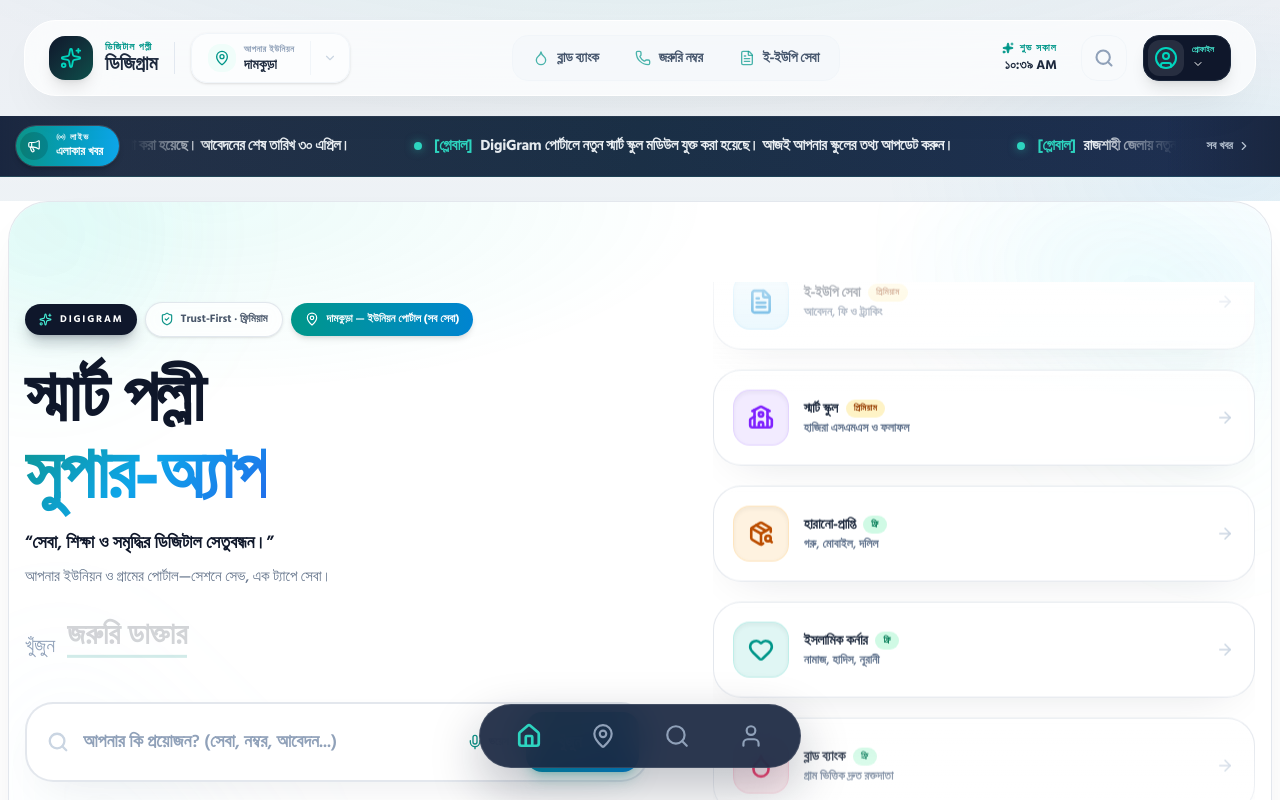
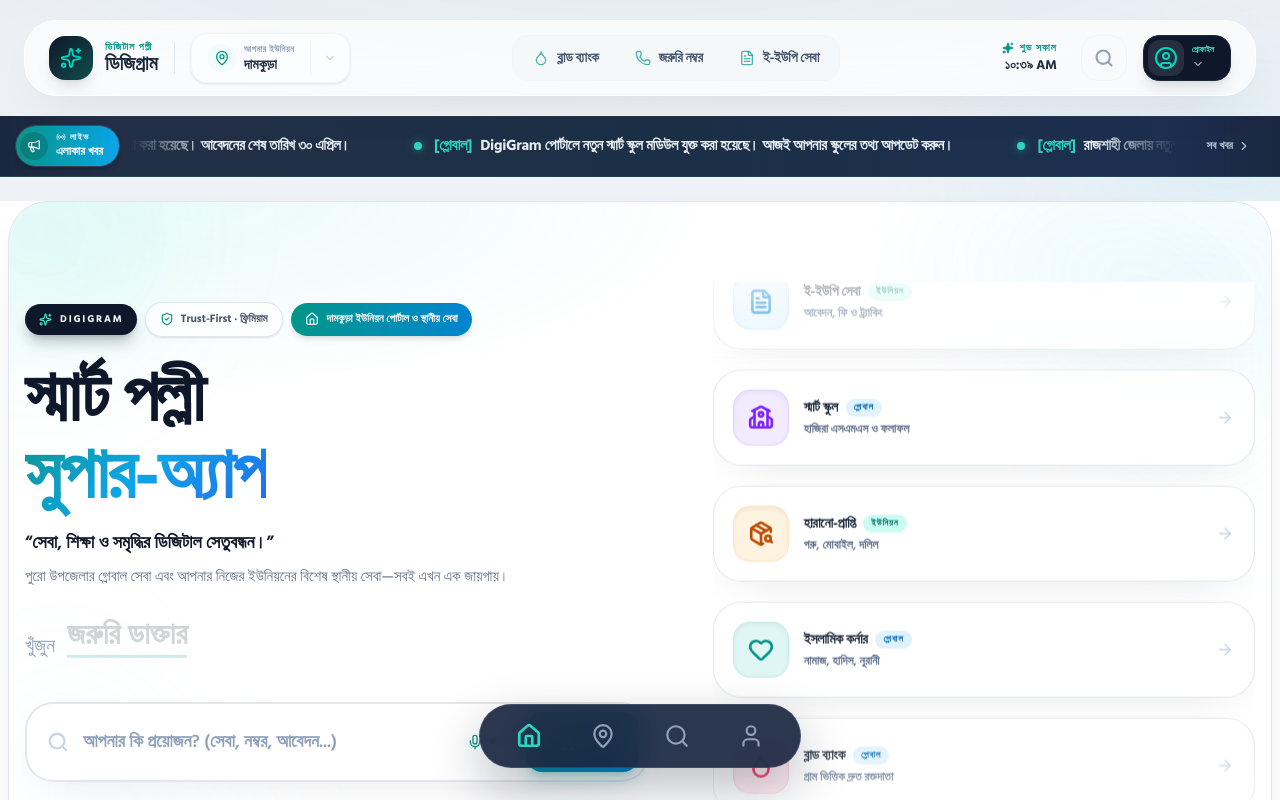
Before and after one commit to raihancsegit/DigiGram, a Next.js app: page / in a window 1280 px wide. Shown: the top 800 px of the page. Built offline with nearby package versions, Linux system fonts and the light colour scheme.

Commit message:
updated code

```diff
--- a/components/sections/home/HomeHeroSection.js
+++ b/components/sections/home/HomeHeroSection.js
@@ -1,13 +1,15 @@
 "use client"
 import { useState, useEffect } from 'react';
 import Link from 'next/link';
-import { useSelector } from 'react-redux';
+import { useSelector, useDispatch } from 'react-redux';
 import { motion, AnimatePresence } from 'framer-motion';
-import { Search, Sparkles, Send, ArrowRight, Mic, ShieldCheck, MapPin } from 'lucide-react';
+import { Search, Sparkles, Send, ArrowRight, Mic, ShieldCheck, MapPin, Globe, Home } from 'lucide-react';
 import { FEATURED_FOR_HERO } from '@/lib/constants/serviceCategories';
 import { paths } from '@/lib/constants/paths';
+import { openModal } from '@/lib/store/features/locationSlice';
 
 export default function HomeHeroSection() {
+    const dispatch = useDispatch();
     const { selected } = useSelector((s) => s.location);
     const words = ["ব্লাড ডোনার", "জরুরি ডাক্তার", "ইউনিয়ন সেবা", "স্মার্ট স্কুল", "কৃষি তথ্য"];
     const [index, setIndex] = useState(0);
@@ -49,12 +51,20 @@
                                 {selected.unionSlug ? (
                                     <Link
                                         href={paths.unionPortal(selected.unionSlug)}
-                                        className="inline-flex items-center gap-2 px-3.5 py-2 rounded-full bg-gradient-to-r from-teal-600 to-sky-600 text-white text-[11px] font-extrabold shadow-md hover:brightness-105 transition-all w-full sm:w-auto justify-center"
+                                        className="inline-flex items-center gap-2 px-3.5 py-2 rounded-full bg-gradient-to-r from-teal-600 to-sky-600 text-white text-[11px] font-extrabold shadow-md hover:brightness-105 transition-all w-full sm:w-auto mt-2 sm:mt-0 justify-center"
+                                    >
+                                        <Home size={14} className="shrink-0" />
+                                        {selected.union} ইউনিয়ন পোর্টাল ও স্থানীয় সেবা
+                                    </Link>
+                                ) : (
+                                    <button
+                                        onClick={() => dispatch(openModal())}
+                                        className="inline-flex items-center gap-2 px-3.5 py-2 rounded-full bg-teal-600 text-white text-[11px] font-extrabold shadow-md hover:bg-teal-700 transition-all w-full sm:w-auto mt-2 sm:mt-0 justify-center animate-bounce-slow"
                                     >
                                         <MapPin size={14} className="shrink-0" />
-                                        {selected.union} — ইউনিয়ন পোর্টাল (সব সেবা)
-                                    </Link>
-                                ) : null}
+                                        আপনার ইউনিয়ন সিলেক্ট করুন
+                                    </button>
+                                )}
                             </motion.div>
 
                             <h1 className="text-4xl sm:text-5xl md:text-6xl lg:text-7xl font-extrabold text-[color:var(--dg-ink)] leading-[1.08] tracking-tight mb-3">
@@ -65,7 +75,8 @@
                             <p className="text-base sm:text-lg text-[color:var(--dg-ink-muted)] font-semibold max-w-xl mx-auto lg:mx-0 mb-8 leading-relaxed">
                                 <span className="text-[color:var(--dg-ink)]">“সেবা, শিক্ষা ও সমৃদ্ধির ডিজিটাল সেতুবন্ধন।”</span>
                                 <span className="block mt-2 text-[color:var(--dg-muted)] font-medium text-[15px]">
-                                    আপনার ইউনিয়ন ও গ্রামের পোর্টাল—সেশনে সেভ, এক ট্যাপে সেবা।
+                                    পুরো উপজেলার গ্লোবাল সেবা এবং আপনার নিজের ইউনিয়নের বিশেষ স্থানীয় সেবা—সবই এখন এক জায়গায়।
+                                    {!selected.unionSlug && <span className="text-teal-600 font-bold block mt-1">আপনার এলাকা সিলেক্ট করে স্থানীয় সেবাগুলোর সুবিধা নিন।</span>}
                                 </span>
                             </p>
 
@@ -167,19 +178,19 @@
                                                 <card.icon size={26} strokeWidth={2.4} />
                                             </div>
                                             <div className="flex-1 min-w-0 text-left">
-                                                <div className="flex items-center gap-2 flex-wrap">
+                                                <div className="flex items-center gap-2 flex-wrap mb-1">
                                                     <h4 className="font-extrabold text-slate-800 text-sm tracking-tight">{card.title}</h4>
-                                                    {card.free ? (
-                                                        <span className="text-[9px] font-extrabold uppercase tracking-wider px-2 py-0.5 rounded-full bg-emerald-100 text-emerald-700">
-                                                            ফ্রি
+                                                    {card.level === 'union' ? (
+                                                        <span className="text-[9px] font-black uppercase tracking-widest px-2 py-0.5 rounded-full bg-teal-100 text-teal-700 flex items-center gap-1">
+                                                            ইউনিয়ন
                                                         </span>
                                                     ) : (
-                                                        <span className="text-[9px] font-extrabold uppercase tracking-wider px-2 py-0.5 rounded-full bg-amber-100 text-amber-800">
-                                                            প্রিমিয়াম
+                                                        <span className="text-[9px] font-black uppercase tracking-widest px-2 py-0.5 rounded-full bg-sky-100 text-sky-700 flex items-center gap-1">
+                                                            গ্লোবাল
                                                         </span>
                                                     )}
                                                 </div>
-                                                <p className="text-slate-500 text-xs font-semibold mt-0.5">{card.subtitle}</p>
+                                                <p className="text-slate-500 text-xs font-semibold">{card.subtitle}</p>
                                             </div>
                                             <ArrowRight size={18} className="text-slate-300 shrink-0 group-hover:text-[color:var(--dg-teal)] transition-colors" />
                                         </Link>
```
Also changed, not shown: lib/constants/serviceCategories.js.
